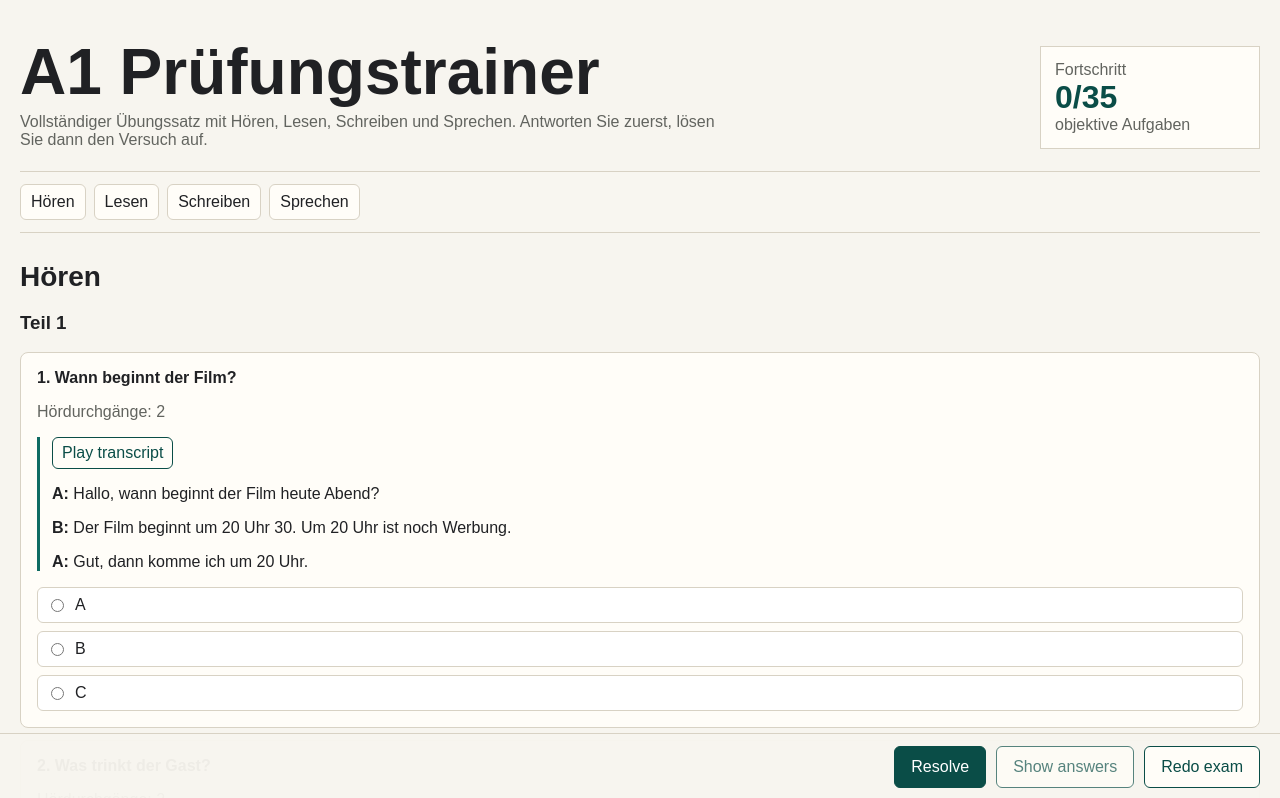
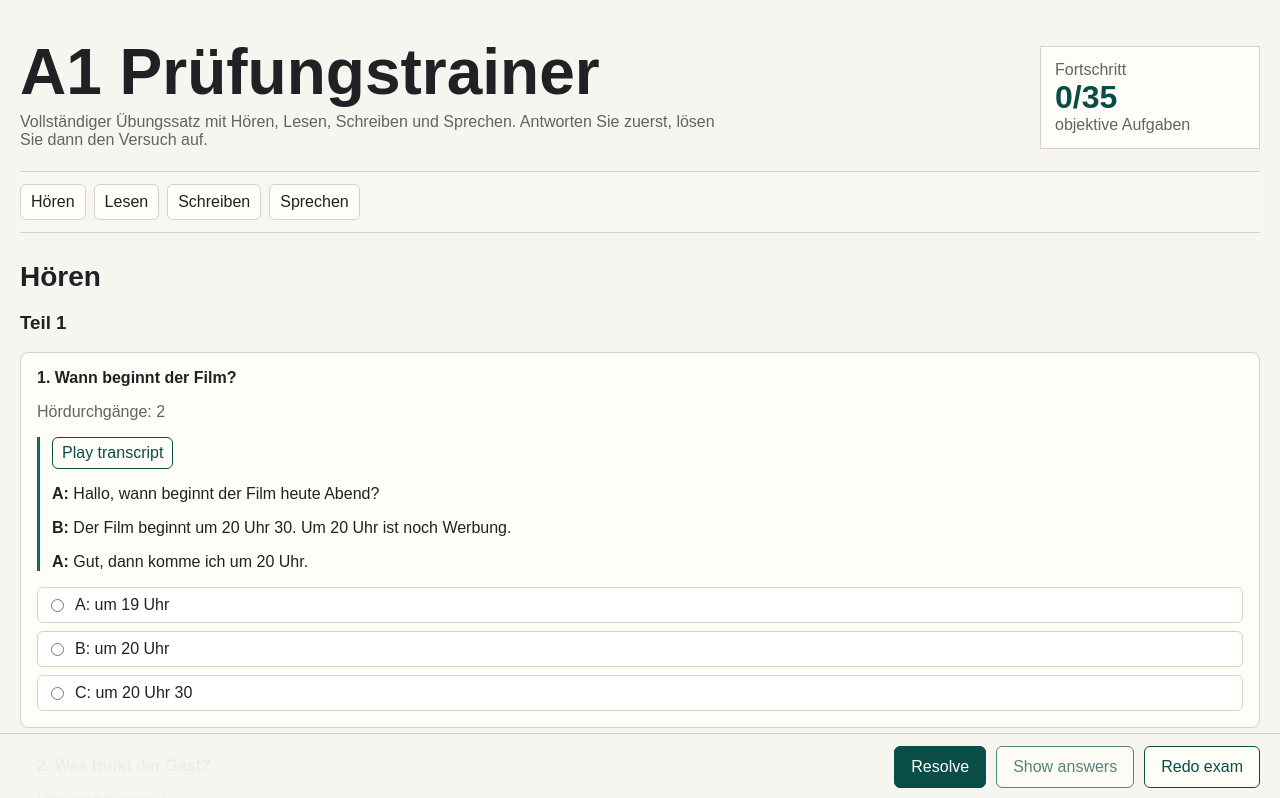
Before and after one commit to Ar000sh/a1pruefung, a Next.js app: page / in a window 1280 px wide. Shown: the top 798 px of the page. Built offline with nearby package versions, Linux system fonts and the light colour scheme.

Commit message:
fix: show hoeren option text

```diff
--- a/components/exam/ExamApp.tsx
+++ b/components/exam/ExamApp.tsx
@@ -3,7 +3,7 @@
 import type { JSX } from "react";
 import { useMemo, useState } from "react";
 import { gradeExam, objectiveKey, type GradeResult } from "../../lib/grading";
-import type { AttemptAnswers, DialogLine, Exam, HoerItem, LesenTeil3Item } from "../../lib/types";
+import type { AttemptAnswers, DialogLine, Exam, HoerItem, LesenTeil3Item, Optionen } from "../../lib/types";
 import { TranscriptPlayer } from "./TranscriptPlayer";
 
 const emptyAnswers: AttemptAnswers = {
@@ -359,7 +359,7 @@ function HoerItemCard(props: {
   const options =
     props.part === "teil2"
       ? binaryOptions()
-      : choiceOptions(Object.keys(props.item.optionen ?? { a: "a", b: "b", c: "c" }));
+      : optionTextChoices(props.item.optionen);
 
   return (
     <article className={`question-card ${statusClass(props.grade, key)}`}>
@@ -418,6 +418,11 @@ function choiceOptions(values: string[]) {
   return values.map((value) => ({ value, label: value.toUpperCase() }));
 }
 
+function optionTextChoices(optionen: Optionen | undefined) {
+  if (!optionen) return choiceOptions(["a", "b", "c"]);
+  return Object.entries(optionen).map(([value, label]) => ({ value, label: `${value.toUpperCase()}: ${label}` }));
+}
+
 function transcriptLines(item: HoerItem): DialogLine[] {
   if (item.dialog?.length) return item.dialog;
   const text = item.durchsage ?? item.nachricht ?? "";
```
